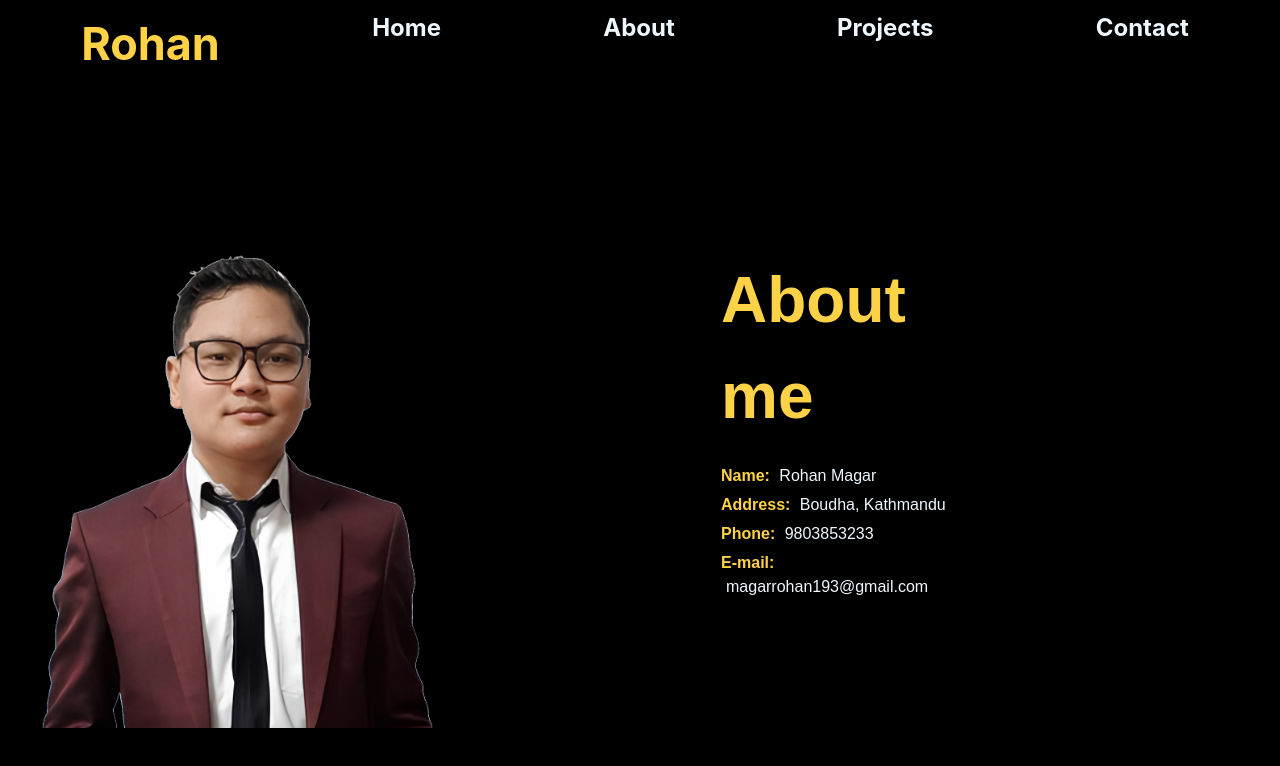
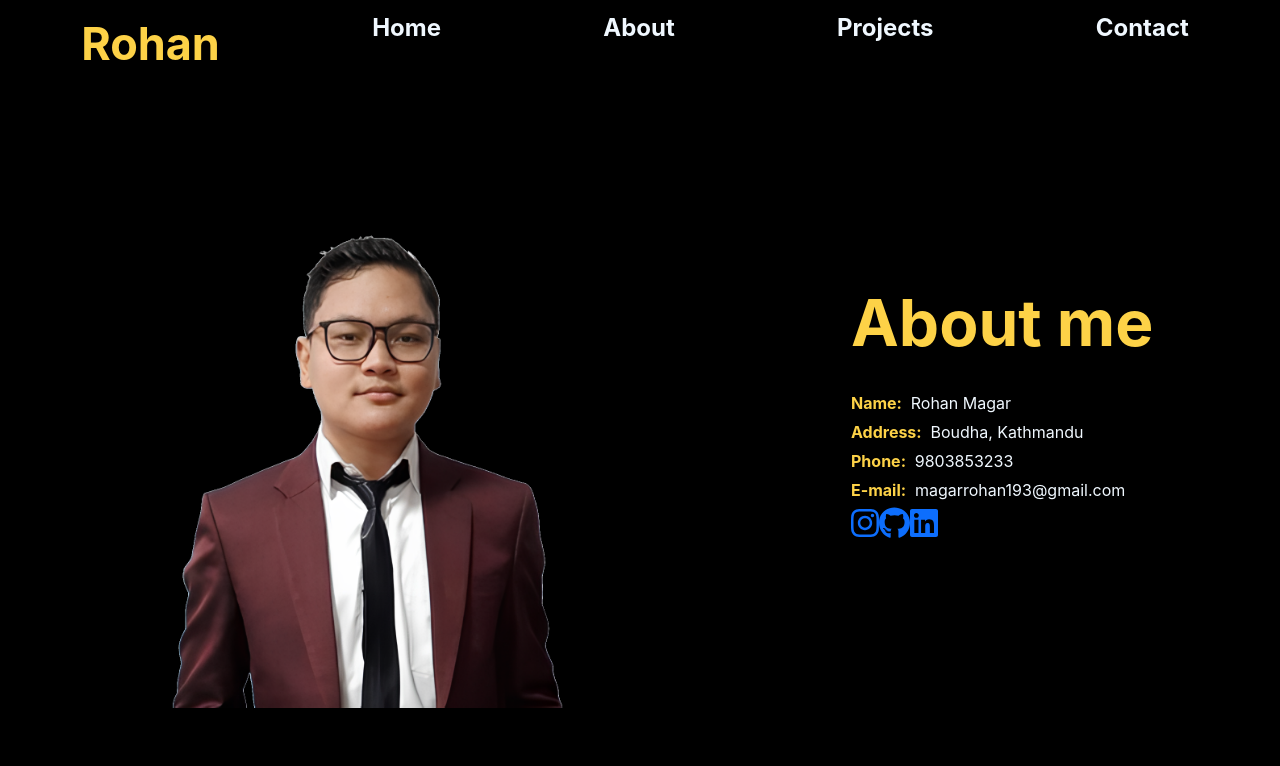
Before and after one commit to magarohan/portfolio, a React (Create React App) app in the folder frontend/: page /about in a window 1280 px wide. Shown: the top 766 px of the page. Built offline with nearby package versions, Linux system fonts and the light colour scheme; the HTML template or start-up script is replaced by a standard one.

Commit message:
[feature]: adds socials to the about page

```diff
--- a/frontend/package.json
+++ b/frontend/package.json
@@ -3,6 +3,11 @@
   "version": "0.1.0",
   "private": true,
   "dependencies": {
+    "@fortawesome/fontawesome-svg-core": "^6.5.2",
+    "@fortawesome/free-brands-svg-icons": "^6.5.2",
+    "@fortawesome/free-regular-svg-icons": "^6.5.2",
+    "@fortawesome/free-solid-svg-icons": "^6.5.2",
+    "@fortawesome/react-fontawesome": "^0.2.2",
     "@testing-library/jest-dom": "^5.17.0",
     "@testing-library/react": "^13.4.0",
     "@testing-library/user-event": "^13.5.0",
--- a/frontend/src/components/About.js
+++ b/frontend/src/components/About.js
@@ -1,13 +1,15 @@
 import React from "react";
 import me from '../assets/pfp.png';
+import { FontAwesomeIcon } from '@fortawesome/react-fontawesome';
+import { faInstagram, faGithub, faLinkedin } from '@fortawesome/free-brands-svg-icons';
 
 function About() {
   return (
-    <div className="aboutpage">
+    <div className="about-page">
       <div className="content">
         <img src={me} alt="Rohan Magar" className="profile-pic-about" />
         <div className="info">
-        <div className="about">About me</div>
+          <div className="about">About me</div>
           <div className="info-item">
             <span className="heads">Name: </span>
             <span className="values">Rohan Magar</span>
@@ -24,6 +26,17 @@ function About() {
             <span className="heads">E-mail: </span>
             <span className="values">magarrohan193@gmail.com</span>
           </div>
+          <div className="socials">
+            <a href="https://www.instagram.com/_rohan.magar_/" target="_blank" rel="noopener noreferrer">
+              <FontAwesomeIcon icon={faInstagram} size="2x"/>
+            </a>
+            <a href="https://github.com/magarohan" target="_blank" rel="noopener noreferrer">
+              <FontAwesomeIcon icon={faGithub} size="2x"/>
+            </a>
+            <a href="https://www.linkedin.com/in/rahan-raj-magar/" target="_blank" rel="noopener noreferrer">
+              <FontAwesomeIcon icon={faLinkedin} size="2x"/>
+            </a>
+          </div>
         </div>
       </div>
     </div>
--- a/frontend/src/index.css
+++ b/frontend/src/index.css
@@ -82,6 +82,8 @@ code {
 }
 
 .profile-pic {
+  margin-right: 151px;
+  margin-left: 60px;
   max-width: 600px;
   height: auto;
 }
@@ -128,7 +130,7 @@ code {
 
 .profile-pic-about {
   margin-right: 151px;
-  margin-left: -330px;
+  margin-left: 60px;
   max-width: 600px;
   height: auto;
 }
```
Also changed, not shown: 1 other file (tests, documents, lock files or other folders).
